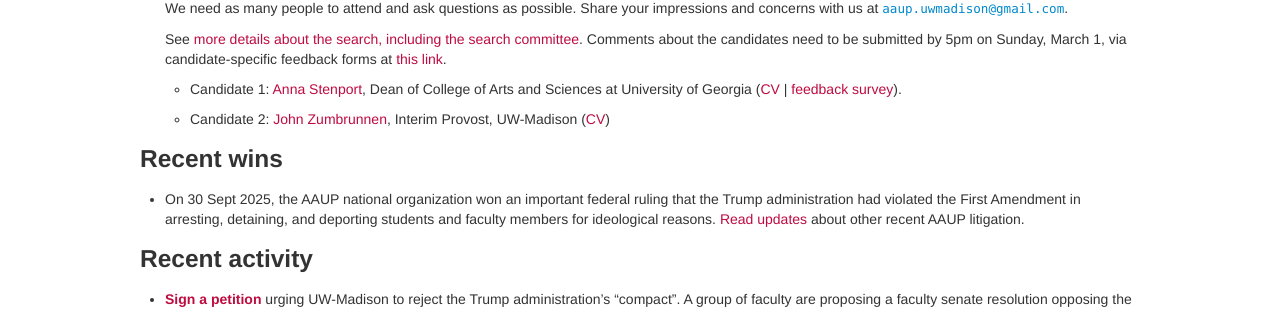
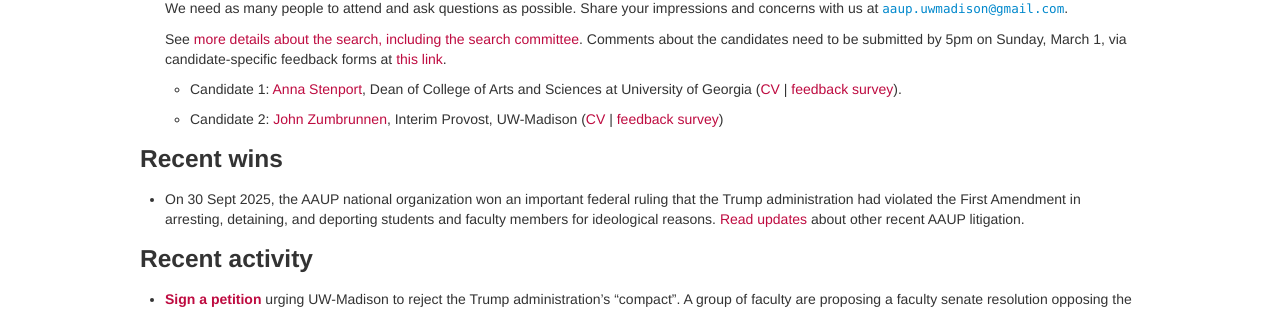
Before and after one commit to aaupmadison/aaupmadison.github.io, a Jekyll site: the page built from index.md, in a window 1280 px wide. Shown: the part 364-673 px from the top of the page. Built offline with Jekyll 4.4.1, drawn with Linux system fonts in a browser that asks for light colours.

Commit message:
Add link to feedback for 2nd provost candidate

```diff
--- a/index.md
+++ b/index.md
@@ -34,7 +34,8 @@ academic staff that promotes academic freedom and shared governance.
 
   - Candidate 2: [John
     Zumbrunnen](https://polisci.wisc.edu/staff/john-zumbrunnen/),
-    Interim Provost, UW-Madison ([CV](/assets/provost2025/zumbrunnen_cv.pdf))
+    Interim Provost, UW-Madison
+    ([CV](/assets/provost2025/zumbrunnen_cv.pdf) | [feedback survey](https://www.research.net/r/UWM_Provost_Finalist2JZ))
 
 ### Recent wins
 
```
